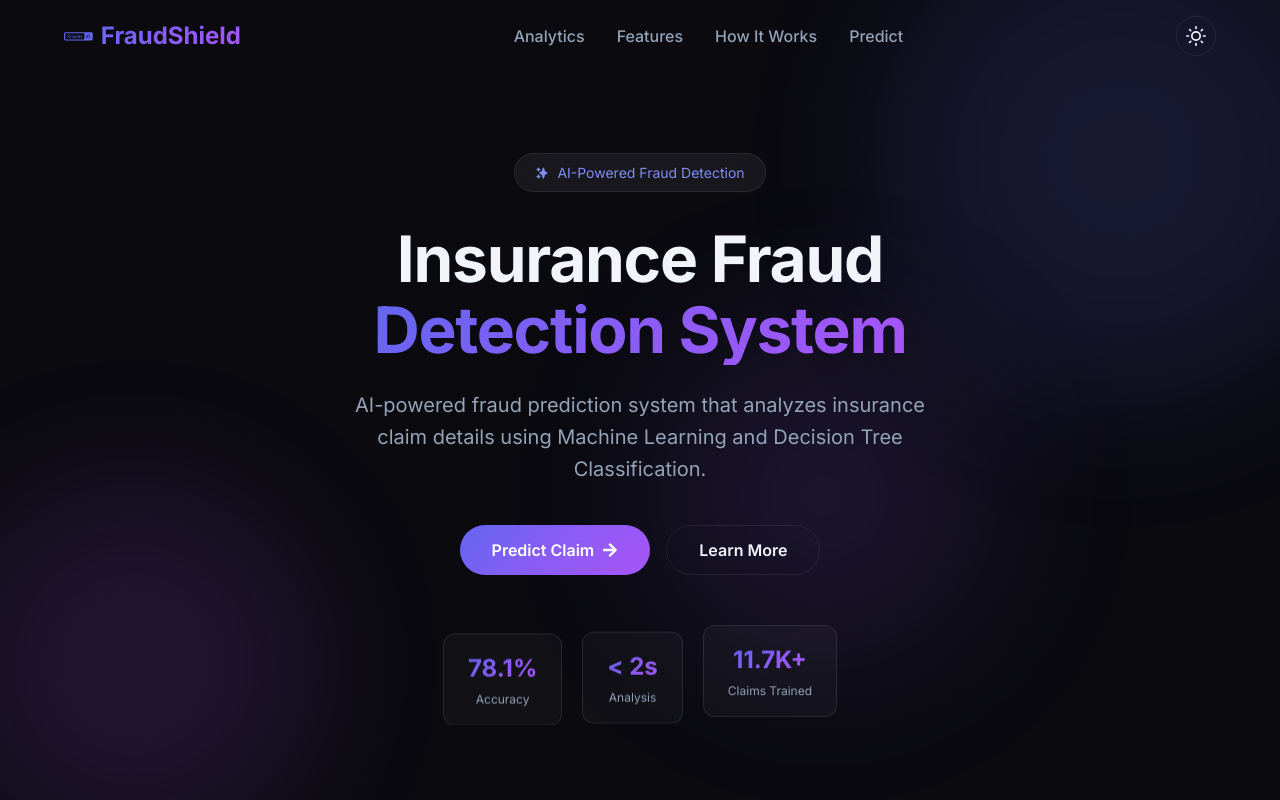
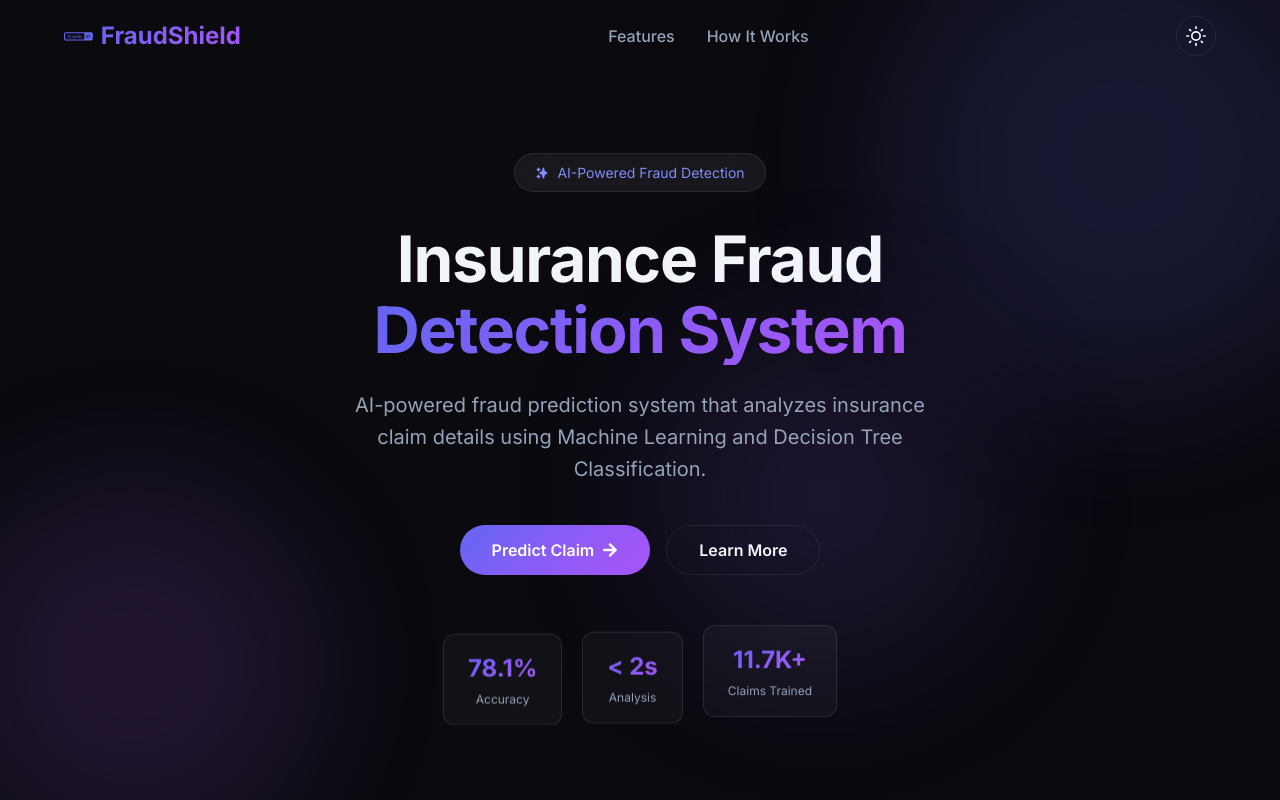
Before and after one commit to elvishpatel/vehicle-insurance-fraud-detection, a React (Vite) app in the folder frontend/: page / in a window 1280 px wide. Shown: the top 800 px of the page. Built offline with nearby package versions, Linux system fonts and the light colour scheme; no server answers.

Commit message:
Final model

```diff
--- a/frontend/src/components/Navbar.jsx
+++ b/frontend/src/components/Navbar.jsx
@@ -37,10 +37,8 @@ const Navbar = ({ darkMode, toggleDarkMode }) => {
   };
 
   const navLinks = [
-    { name: 'Analytics', id: 'analytics' },
     { name: 'Features', id: 'features' },
     { name: 'How It Works', id: 'how-it-works' },
-    { name: 'Predict', id: 'predict' },
   ];
 
   return (
```
Also changed, not shown: 2 other files (tests, documents, lock files or other folders).
